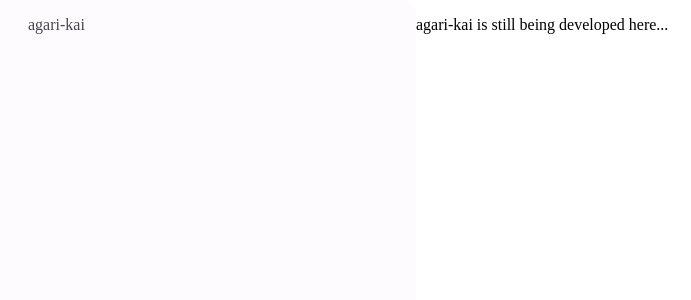
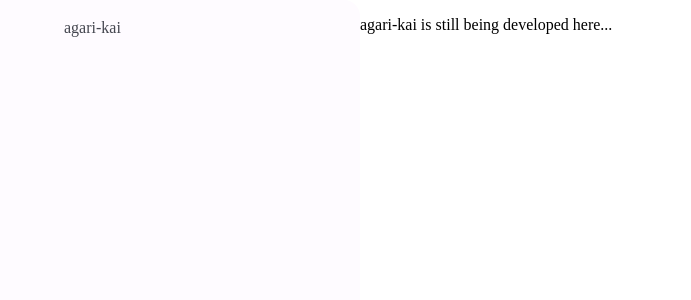
Before and after one commit to jinbijin/agari-kai-client, an Angular app: page / in a window 1280 px wide. Shown: the top 300 px of the page, without its empty margins (0-691 px from the left). Built offline with nearby package versions, Linux system fonts and the light colour scheme; a web font is replaced by a local one.

Commit message:
Start implementing navigation link

```diff
--- a/src/app/design/navigation-drawer/navigation-drawer.component.html
+++ b/src/app/design/navigation-drawer/navigation-drawer.component.html
@@ -1 +1 @@
-<p>agari-kai</p>
+<a agariNavigationLink>agari-kai</a>
--- a/src/app/design/navigation-drawer/navigation-drawer.component.scss
+++ b/src/app/design/navigation-drawer/navigation-drawer.component.scss
@@ -1,6 +1,7 @@
 :host {
   background-color: var(--color-surface);
   color: var(--color-on-surface-variant);
+  box-sizing: border-box;
   height: 100%;
   width: 22.5rem;
   border-radius: 0 1rem 1rem 0;
--- a/src/app/design/navigation-drawer/navigation-drawer.component.ts
+++ b/src/app/design/navigation-drawer/navigation-drawer.component.ts
@@ -1,4 +1,5 @@
 import { Component } from '@angular/core';
+import { NavigationLinkComponent } from './navigation-link/navigation-link.component';
 
 @Component({
   standalone: true,
@@ -6,5 +7,6 @@ import { Component } from '@angular/core';
   selector: 'aside[agariNavigationDrawer]',
   templateUrl: './navigation-drawer.component.html',
   styleUrls: ['./navigation-drawer.component.scss'],
+  imports: [NavigationLinkComponent],
 })
 export class NavigationDrawerComponent {}
--- /dev/null
+++ b/src/app/design/navigation-drawer/navigation-link/navigation-link.component.html
@@ -0,0 +1 @@
+<ng-content></ng-content>
--- /dev/null
+++ b/src/app/design/navigation-drawer/navigation-link/navigation-link.component.scss
@@ -0,0 +1,23 @@
+:host {
+  display: block;
+  position: relative;
+  box-sizing: border-box;
+  width: 20.5rem;
+  border-radius: 1.75rem;
+  padding: 0 1.5rem 0 3rem;
+  margin: 0 -0.75rem;
+  line-height: 3.5rem;
+
+  &:hover::after {
+    content: '';
+    position: absolute;
+    top: 0;
+    left: 0;
+    height: 100%;
+    width: 100%;
+    border-radius: 1.75rem;
+
+    background-color: var(--color-on-surface);
+    opacity: 0.12;
+  }
+}
```
Also changed, not shown: src/app/design/navigation-drawer/navigation-link/navigation-link.component.ts (added, +10 -0 lines).
